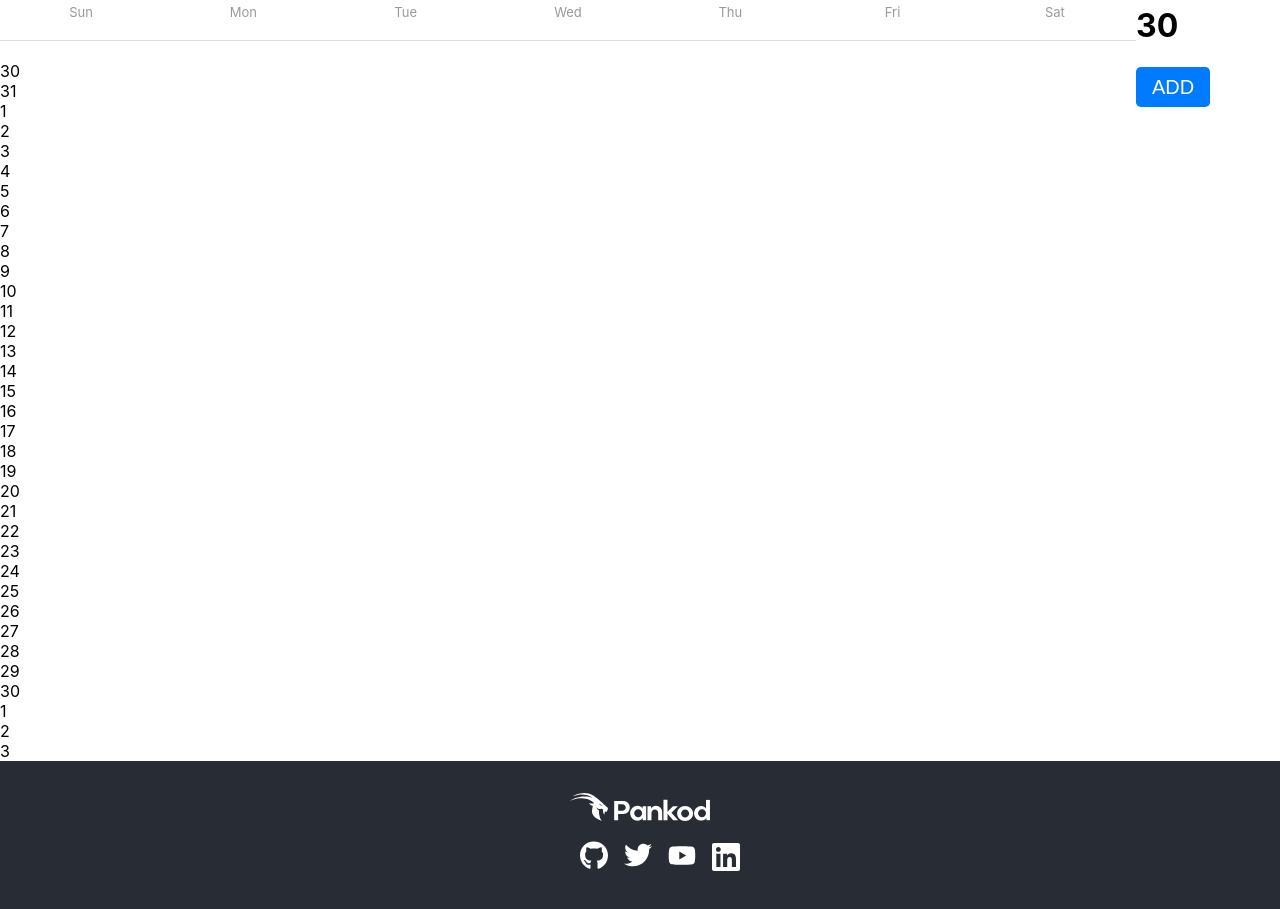
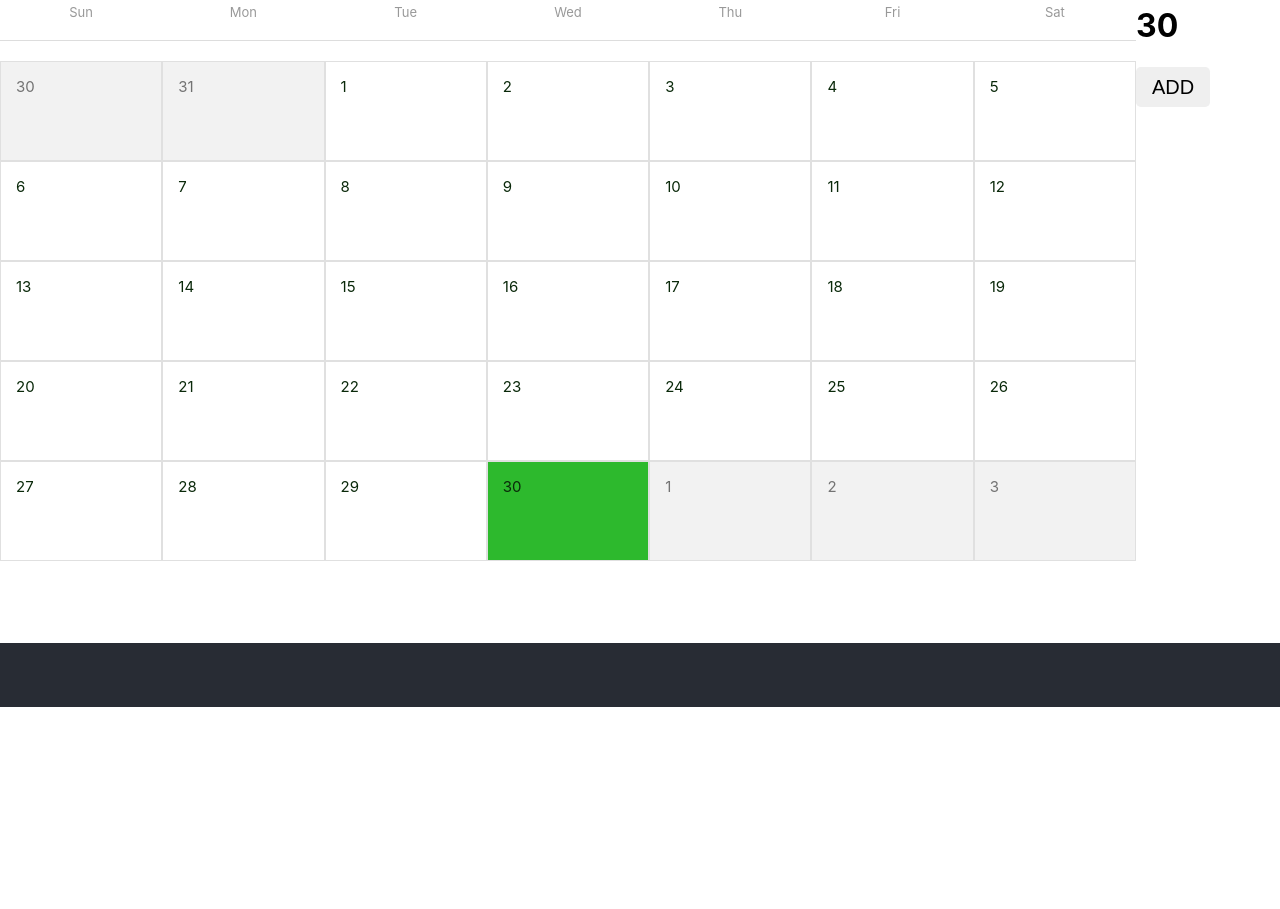
Before and after one commit to sjunee2/Carpen-Street-Frontend, a Next.js app: page / in a window 1280 px wide. Shown: the part 93-1002 px from the top of the page. After the commit the page ends 800 px from the top, so only its background shows below. Built offline with nearby package versions, Linux system fonts and the light colour scheme.

Commit message:
Add Styles in Calendar

```diff
--- a/src/components/button/styled.ts
+++ b/src/components/button/styled.ts
@@ -3,10 +3,9 @@ import styled from "styled-components";
 export const BaseButton = styled.button`
   font-size: 1.25rem;
   line-height: 1.5rem;
-  color: ${({ theme }) => theme.colors.white};
-  background-color: ${({ theme }) => theme.colors.dodgerBlue};
   border-radius: 0.3rem;
   border: none;
   padding: 0.5rem 1rem;
   margin-bottom: 1rem;
+  cursor: pointer;
 `;
--- a/src/components/calendar/index.tsx
+++ b/src/components/calendar/index.tsx
@@ -6,6 +6,7 @@ import { Header } from "@components/header";
 import { DaysOfTheWeek } from "./daysoftheweek";
 import { useSelector } from "react-redux";
 import { RootState } from "@redux/reducers";
+import { DaysContainer } from "./styled";
 
 
 export const Calendar: React.FC = () => {
@@ -13,12 +14,19 @@ export const Calendar: React.FC = () => {
   const firstDayOfMonth = new Date(date.year, date.month, 1);
   const lastDayOfMonth = new Date(date.year, date.month + 1, 0);
   const previousMonthLastDay = new Date(date.year, date.month, 0);
+  const isCurrent = (day: number) => {
+    if (date.day === day) {
+      return true;
+    } else {
+      return false;
+    }
+  };
 
   const renderPreviousMonth = () => {
     const result = [];
     for (let i = 0; i < firstDayOfMonth.getDay(); i++) {
       result.unshift(
-        <Day day={previousMonthLastDay.getDate() - i} month="prev" />
+        <Day day={previousMonthLastDay.getDate() - i} month="prev" isCurrent={false} isCurrentMonth={false}/>
       )
     }
     return result;
@@ -28,7 +36,7 @@ export const Calendar: React.FC = () => {
     const result = [];
     for (let i = 0; i < lastDayOfMonth.getDate(); i++) {
       result.push(
-        <Day day={i + 1} month="cur" />
+        <Day day={i + 1} month="cur" isCurrent={isCurrent(i+1)} isCurrentMonth={true}/>
       )
     }
     return result;
@@ -38,7 +46,7 @@ export const Calendar: React.FC = () => {
     const result = []
     for (let i = 0; i < 6 - lastDayOfMonth.getDay(); i++) {
       result.push(
-        <Day day={i + 1} month="next" />
+        <Day day={i + 1} month="next" isCurrent={false} isCurrentMonth={false}/>
       )
     }
     return result;
@@ -49,9 +57,11 @@ export const Calendar: React.FC = () => {
     <Container>
       <Header />
       <DaysOfTheWeek />
-      {renderPreviousMonth()}
-      {renderCurrentMonth()}
-      {renderNextMonth()}
+      <DaysContainer>
+        {renderPreviousMonth()}
+        {renderCurrentMonth()}
+        {renderNextMonth()}
+      </DaysContainer>
     </Container>
   )
 };
--- /dev/null
+++ b/src/components/calendar/styled.ts
@@ -0,0 +1,8 @@
+import styled from "styled-components"
+
+export const DaysContainer = styled.div`
+  display: flex;
+  flex-wrap: wrap;
+  margin-bottom: 20px;
+  padding-bottom: 20px;
+`
--- a/src/components/day/index.tsx
+++ b/src/components/day/index.tsx
@@ -2,10 +2,10 @@ import { useAppDispatch } from "@redux/store";
 import { useSelector } from "react-redux";
 import { RootState } from "@redux/reducers";
 import React, { ReactNode } from "react";
-import { Container } from "@components/header/styled";
+import { DayWrapper, TodoInCalendar } from "./styled";
+import { changeMonth, changeYear, changeDay } from "@redux/actions";
 
-
-export const Day: React.FC = ({ day, month } : { day: number, month : string }) => {
+export const Day = ({ day, month, isCurrent, isCurrentMonth } : { day: number, month : string, isCurrent: Boolean, isCurrentMonth: Boolean }) => {
   const dispatch = useAppDispatch();
   const todos = useSelector((state: RootState) => state.todos.todos);
   const currentNumberedDate = useSelector((state: RootState) => state.date);
@@ -36,13 +36,36 @@ export const Day: React.FC = ({ day, month } : { day: number, month : string })
     }
   }
 
+  const changeDate = (event: React.MouseEvent<HTMLDivElement, MouseEvent>) => {
+    event.preventDefault();
+    if (month === "prev") {
+      const newDate = new Date(currentNumberedDate.year, currentNumberedDate.month - 1);
+      dispatch(changeYear(newDate.getFullYear()));
+      dispatch(changeMonth(newDate.getMonth()));
+      dispatch(changeDay(day));
+    } else if (month === "cur") {
+      const newDate = new Date(currentNumberedDate.year, currentNumberedDate.month);
+      dispatch(changeYear(newDate.getFullYear()));
+      dispatch(changeMonth(newDate.getMonth()));
+      dispatch(changeDay(day));
+    } else if (month === "next") {
+      const newDate = new Date(currentNumberedDate.year, currentNumberedDate.month + 1);
+      dispatch(changeYear(newDate.getFullYear()));
+      dispatch(changeMonth(newDate.getMonth()));
+      dispatch(changeDay(day));
+    } else {
+      return null;
+    }
+  }
+
   const todosForDay = todos.filter((todo) => (filterCallback(todo)))
 
   return(
-    <Container>
-      <div>
-        {day}
-      </div>
-    </Container>
+    <DayWrapper onClick={(e) => changeDate(e)} isCurrent={isCurrent} isCurrentMonth={isCurrentMonth}>
+      {day}
+      {todosForDay.map((todo) => (
+        <TodoInCalendar key={todo.id}>{todo.date.getHours()}:{(todo.date.getMinutes()<10?'0':'') + todo.date.getMinutes() + " "}{todo.text}</TodoInCalendar>
+      ))}
+    </DayWrapper>
   )
 };
--- /dev/null
+++ b/src/components/day/styled.ts
@@ -0,0 +1,23 @@
+import styled from "styled-components";
+
+export const DayWrapper = styled.div`
+  display:flex;
+  flex-direction:column;
+  background-color: ${(props) => (props.isCurrent ? "#2db92d" : props.isCurrentMonth ? "white" : "#f2f2f2")};
+  align-items: flex-start;
+  justify-content: flex-start;
+  width: calc(100% / 7);
+  text-align: left;
+  color: ${(props) => (props.isCurrentMonth ? "#0a290a" : "#737373")};
+  font-size: 15px;
+  text-align: center;
+  height: 100px;
+  padding: 15px;
+  cursor: pointer;
+  border: 1px solid #e0e0e0;
+`
+
+export const TodoInCalendar = styled.div`
+  font-size: 12px;
+  color: "red";
+`
--- a/src/components/footer/index.tsx
+++ b/src/components/footer/index.tsx
@@ -6,48 +6,6 @@ import { Container, LogoButton, List, ListItem } from "./styled";
 export const Footer: React.FC = () => {
   return (
     <Container>
-      <LogoButton href="https://github.com/pankod" target="_blank">
-        <Image
-          src="/icons/pankod-icon.svg"
-          alt="pankod"
-          width="140"
-          height="28"
-        />
-      </LogoButton>
-      <List>
-        <ListItem>
-          <Image
-            src="/icons/github-icon.svg"
-            alt="github"
-            width="28"
-            height="29"
-          />
-        </ListItem>
-        <ListItem>
-          <Image
-            src="/icons/twitter-icon.svg"
-            alt="twitter"
-            width="28"
-            height="28"
-          />
-        </ListItem>
-        <ListItem>
-          <Image
-            src="/icons/youtube-icon.svg"
-            alt="youtube"
-            width="28"
-            height="29"
-          />
-        </ListItem>
-        <ListItem>
-          <Image
-            src="/icons/linkedin-icon.svg"
-            alt="linkedin"
-            width="28"
-            height="32"
-          />
-        </ListItem>
-      </List>
     </Container>
   );
 };
--- a/src/components/header/index.tsx
+++ b/src/components/header/index.tsx
@@ -2,7 +2,6 @@ import React from "react";
 import { useSelector } from "react-redux";
 import { useAppDispatch } from "@redux/store";
 import { RootState } from "@redux/reducers";
-import { Logo, Toggle } from "@components";
 import { Wrapper, Container, MonthWrapper, YearWrapper } from "./styled";
 import { Button } from "@components";
 import { changeMonth, changeYear } from "@redux/actions";
--- a/src/components/index.ts
+++ b/src/components/index.ts
@@ -1,6 +1,5 @@
 export { Header } from "./header";
 export { Main } from "./main";
-export { Logo } from "./logo";
 export { Button } from "./button";
 export { Cards } from "./cards";
 export { Footer } from "./footer";
--- a/src/components/logo/index.tsx
+++ /dev/null
@@ -1,8 +0,0 @@
-import React from "react";
-import Image from "next/image";
-
-export const Logo: React.FC = () => {
-  return (
-    <Image src="/icons/nextjs-icon.svg" alt="nextjs" width="96" height="58" />
-  );
-};
```
